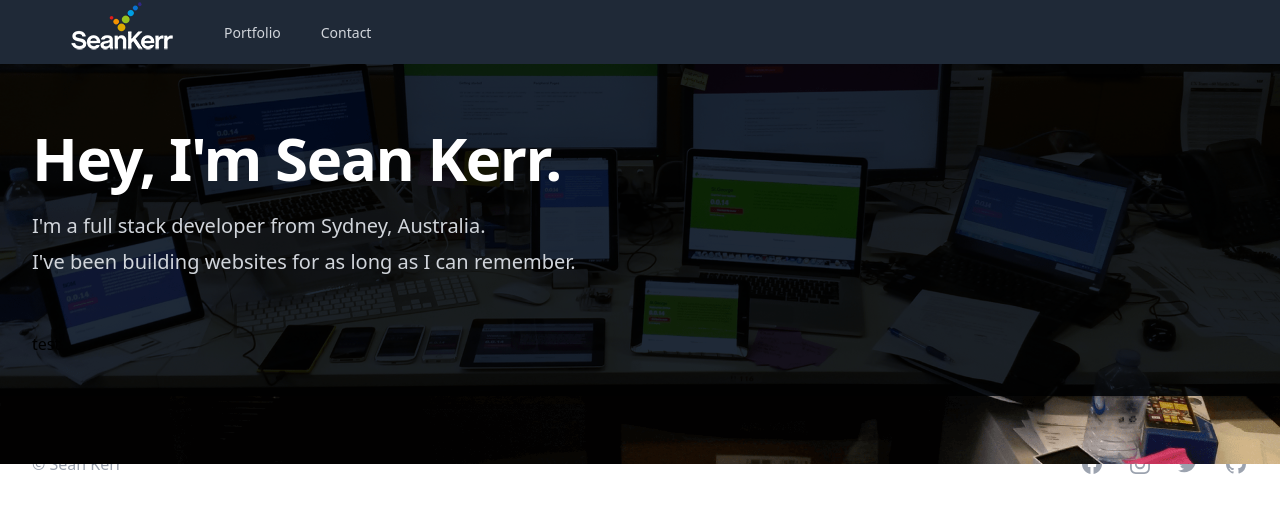
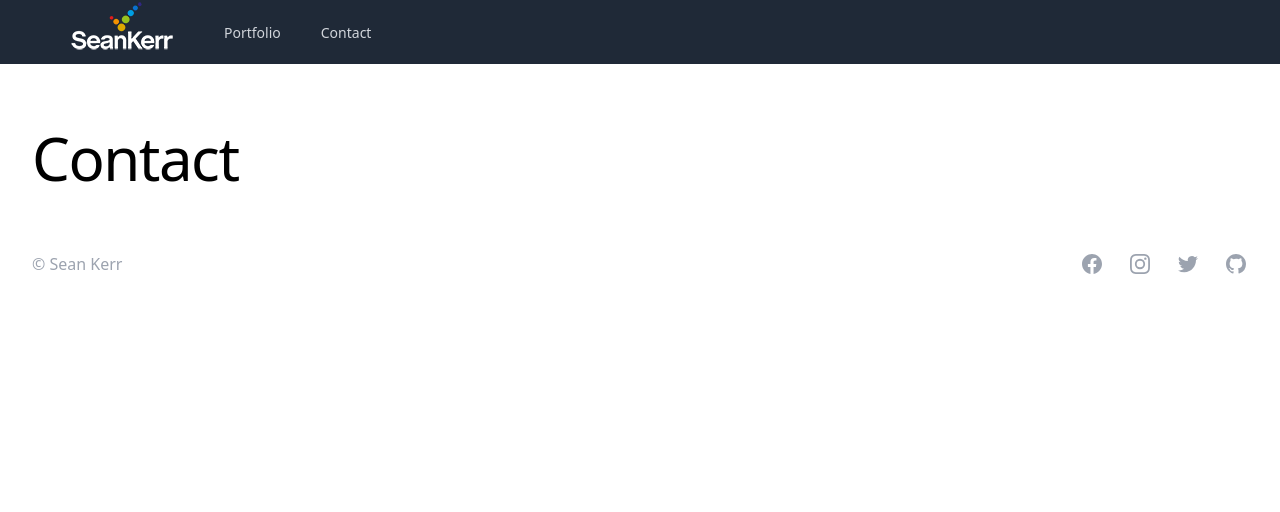
Before and after one commit to seanrkerr/personal-website, a Next.js app: page /contact in a window 1280 px wide. Shown: the top 512 px of the page. Built offline with nearby package versions, Linux system fonts and the light colour scheme.

Commit message:
add heading and styles

```diff
--- /dev/null
+++ b/components/Heading.tsx
@@ -0,0 +1,13 @@
+type HeadingProps = {
+  children: JSX.Element;
+};
+
+const Heading: React.FC<HeadingProps> = function ({ children }) {
+  return (
+    <div className="relative max-w-7xl mx-auto pt-16 pb-4 px-4 sm:px-6 lg:px-8">
+      {children}
+    </div>
+  );
+};
+
+export default Heading;
--- a/components/Hero.tsx
+++ b/components/Hero.tsx
@@ -18,7 +18,7 @@
         />
       </div>
       <div className="relative max-w-7xl mx-auto pt-16 pb-28 px-4 sm:px-6 lg:px-8">
-        <h1 className="text-4xl font-bold  tracking-tight text-white md:text-5xl lg:text-6xl">
+        <h1 className="text-4xl tracking-tight text-white md:text-5xl lg:text-6xl">
           Hey, I&#39;m Sean Kerr.
         </h1>
         <p className="mt-6 max-w-3xl text-xl text-gray-300">
--- a/pages/contact.tsx
+++ b/pages/contact.tsx
@@ -11,7 +11,8 @@
 } from "@heroicons/react/outline";
 
 import Head from "next/head";
-import Layout from "../components/Layout";
+import PortfolioLayout from "../components/PortfolioLayout";
+import Heading from "../components/Heading";
 
 export default function Contact() {
   return (
@@ -27,21 +28,15 @@
         <link rel="icon" href="/favicon.ico" />
       </Head>
 
-      <section
-        className="-mt-32 max-w-8xl mx-auto pt-16 md:pt-26 relative z-10 md:pb-12 pb-32 px-4 sm:px-6 lg:px-8"
-        aria-labelledby="contact-heading"
-      >
-        <h2 className="sr-only" id="contact-heading">
-          Sean Kerr - Full stack developer, Sydney Australia
-        </h2>
-        <div className="grid grid-cols-1 gap-y-20 lg:grid-cols-3 lg:gap-y-0 lg:gap-x-8">
-          test
-        </div>
-      </section>
+      <Heading>
+        <h1 className="text-4xl tracking-tight md:text-5xl lg:text-6xl">
+          Contact
+        </h1>
+      </Heading>
     </div>
   );
 }
 
 Contact.getLayout = function getLayout(page: ReactElement) {
-  return <Layout>{page}</Layout>;
+  return <PortfolioLayout>{page}</PortfolioLayout>;
 };
--- a/pages/index.tsx
+++ b/pages/index.tsx
@@ -43,9 +43,6 @@
         className="-mt-32 max-w-8xl mx-auto pt-16 md:pt-26 relative z-10 md:pb-12 pb-32 px-4 sm:px-6 lg:px-8"
         aria-labelledby="contact-heading"
       >
-        <h2 className="sr-only" id="contact-heading">
-          Sean Kerr - Full stack developer, Sydney Australia
-        </h2>
         <div className="grid grid-cols-1 gap-y-20 lg:grid-cols-3 lg:gap-y-0 lg:gap-x-8 relative">
           {data.length > 0 ? (
             <>
--- a/pages/portfolio.tsx
+++ b/pages/portfolio.tsx
@@ -7,6 +7,7 @@
 import { PortfolioResponse } from "../common/PortfolioResponse";
 import PortfolioService from "../services/PortfolioService";
 import PortFolioList from "../components/PortfolioList";
+import Heading from "../components/Heading";
 
 import {
   NewspaperIcon,
@@ -15,7 +16,7 @@
 } from "@heroicons/react/outline";
 
 import Head from "next/head";
-import Layout from "../components/Layout";
+import PortfolioLayout from "../components/PortfolioLayout";
 
 export async function getStaticProps() {
   const portfolio = new PortfolioService();
@@ -42,7 +43,11 @@
         />
         <link rel="icon" href="/favicon.ico" />
       </Head>
-
+      <Heading>
+        <h1 className="text-4xl tracking-tight md:text-5xl lg:text-6xl">
+          Portfolio
+        </h1>
+      </Heading>
       <PortFolioList
         // @ts-ignore
         listData={data}
@@ -52,5 +57,5 @@
 }
 
 Portfolio.getLayout = function getLayout(page: ReactElement) {
-  return <Layout>{page}</Layout>;
+  return <PortfolioLayout>{page}</PortfolioLayout>;
 };
```
